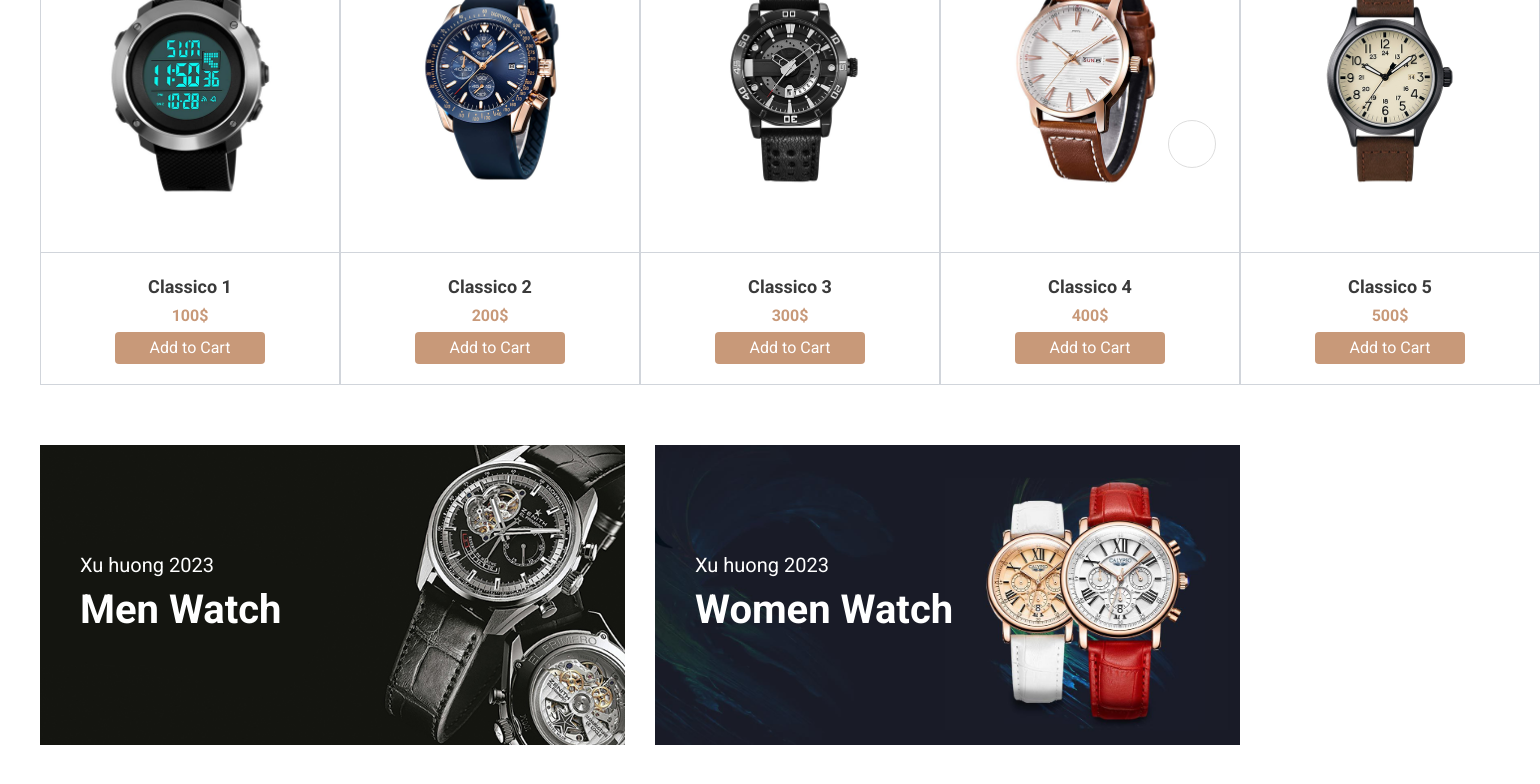
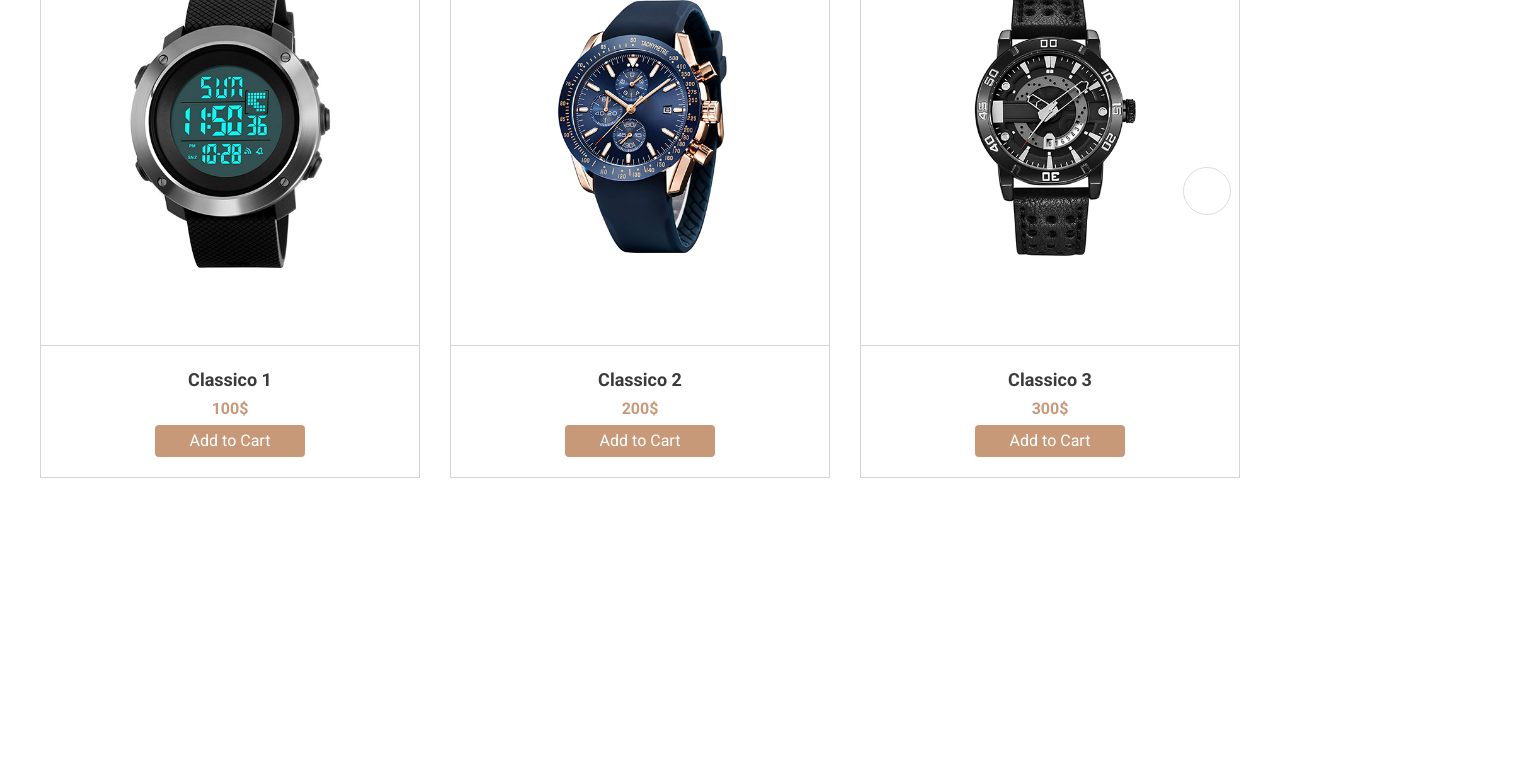
Before and after one commit to longdev95/watchstore, a React (Vite) app: page / in a window 1280 px wide. Shown: the part 1364-2148 px from the top of the page, 1540 px wide, since content can reach past the window. Before the commit the page ends 2109 px from the top, so only its background shows below. Built offline with nearby package versions, Linux system fonts and the light colour scheme.

Commit message:
fixed transition bestSeller Component

```diff
--- a/src/components/Carousel/Carousel.jsx
+++ b/src/components/Carousel/Carousel.jsx
@@ -72,14 +72,14 @@ const Carousel = (props) => {
               classes[`show-${show}`]
             }`}
             style={{
-              transform: `translateX(-${currentIndex * (100 / show)}%)`,
+              transform: `translateX(-${currentIndex * 100}%)`,
             }}
           >
             {children}
           </div>
         </div>
 
-        {currentIndex < length - 1 && (
+        {currentIndex < length - show && (
           <button
             onClick={next}
             className={`${classes.arrow} ${classes[`arrow-right`]}`}
--- a/src/components/Carousel/Carousel.module.scss
+++ b/src/components/Carousel/Carousel.module.scss
@@ -1,9 +1,9 @@
 .carousel-container {
-  @apply flex flex-row w-[100%];
+  @apply w-[100%] h-[100%] overflow-hidden;
 }
 
 .carousel-wrapper {
-  @apply flex justify-center flex-row w-[100%] relative;
+  @apply w-[100%] h-[100%] relative;
 }
 
 .carousel-content-wrapper {
@@ -11,7 +11,7 @@
 }
 
 .carousel-content {
-  @apply flex transition-all duration-300 ease-linear;
+  @apply flex flex-row flex-nowrap transition-all duration-300 ease-linear;
 
   * {
     @apply w-[100%] shrink-0 grow;
@@ -39,7 +39,7 @@
 }
 
 .arrow {
-  @apply absolute z-10 top-[50%] translate-y-[-50%] w-12 h-12 rounded-3xl bg-white border border-[#ddd];
+  @apply absolute z-10 top-[50%] translate-y-[-50%] w-12 h-12 rounded-3xl bg-white border border-[#ddd] hover:border-[#c0c0c0] hover:bg-primary-color hover:text-[#ddd] transition-colors duration-500;
 
   &-left {
     @apply left-6;
--- a/src/components/home/bestSeller/BestSeller.jsx
+++ b/src/components/home/bestSeller/BestSeller.jsx
@@ -8,11 +8,11 @@ import Carousel from "../../Carousel/Carousel";
 
 const BestSeller = () => {
   return (
-    <Card>
+    <Card classes="max-w-[1230px]">
       <div className={styles.title}>
         <h1>Best Seller in month</h1>
       </div>
-      <Carousel show={4}>
+      <Carousel show={3}>
         {bestSellerData.map((item) => {
           return <BestSellerItem key={item.id} item={item} />;
         })}
--- a/src/components/home/bestSeller/BestSeller.module.scss
+++ b/src/components/home/bestSeller/BestSeller.module.scss
@@ -1,3 +1,3 @@
 .title {
-  @apply font-bold text-[26px] pb-[15px] leading-8;
+  @apply font-bold text-[26px] pb-[15px] pl-[15px] leading-8;
 }
--- a/src/components/home/bestSeller/BestSellerItem.jsx
+++ b/src/components/home/bestSeller/BestSellerItem.jsx
@@ -7,7 +7,7 @@ const BestSellerItem = ({ item }) => {
   return (
     <div className={`${styles[`wrapper-item`]} group`}>
       <div className={styles[`item`]}>
-        <div className={styles.item}>
+        <div className={styles[`item-image`]}>
           <img src={item.path} alt="best-seller-img" />
         </div>
         <div className={styles.content}>
--- a/src/components/home/bestSeller/BestSellerItem.module.scss
+++ b/src/components/home/bestSeller/BestSellerItem.module.scss
@@ -1,5 +1,9 @@
 .wrapper-item {
-  @apply border border-gray-300 cursor-pointer relative;
+  @apply w-[100%] px-[15px] cursor-pointer relative;
+}
+
+.item {
+  @apply border border-gray-300;
 }
 
 .content {
@@ -18,10 +22,6 @@
   }
 }
 
-// .favorite {
-//   @apply absolute top-0 left-0 w-5 h-5 rounded-[50%] border border-[#c0c0c0] text-[#c0c0c0] opacity-0 transition-opacity duration-500 ease-in-out hover:bg-[#b20000] hover:text-white hover:border-[#b20000];
-// }
-
 .favorite {
-  @apply absolute top-0 right-0 z-20 mt-3 mr-3 py-2 rounded-[50%] max-w-[50px] border border-[#c0c0c0] text-[#c0c0c0] opacity-0 transition-opacity duration-500 ease-in-out hover:bg-[#b20000] hover:text-white hover:border-[#b20000];
+  @apply absolute top-0 right-0 z-20 mt-3 mr-7 py-2 rounded-[50%] max-w-[50px] border border-[#c0c0c0] text-[#c0c0c0] opacity-0 transition-opacity duration-500 ease-in-out hover:bg-[#b20000] hover:text-white hover:border-[#b20000];
 }
--- a/src/components/home/trend/Trend.jsx
+++ b/src/components/home/trend/Trend.jsx
@@ -2,15 +2,26 @@ import React from "react";
 import Card from "../../../helper/Card";
 import styles from "./Trend.module.scss";
 
-function Trend() {
+function Trend(props) {
+  console.log("Trend is rendering");
+
+  const img = props.img;
+
+  const imagePath1 = `src/assets/trend/trend-${img[0]}.jpg`;
+  const imagePath2 = `src/assets/trend/trend-${img[1]}.jpg`;
+
+  const classImage01 = `bg-[url(src/assets/trend/trend-${img[0]}.jpg)]`;
+  const classImage02 = `bg-[url(${imagePath2})]`;
+
   return (
     <Card>
       <section className={styles[`trend-container`]}>
         <div className={styles[`trend`]}>
           <div className={`${styles[`trend-img`]} group`}>
             <div
-              className={`bg-[url('/src/assets/trend/trend-1.jpg')] group-hover:scale-110 duration-700
-              ${styles[`trend-img-bg`]}`}
+              className={`group-hover:scale-110 duration-700
+              ${styles[`trend-img-bg`]}
+              ${classImage01}`}
             ></div>
           </div>
           <div className={styles[`trend-content`]}>
@@ -22,8 +33,9 @@ function Trend() {
         <div className={styles[`trend`]}>
           <div className={`${styles[`trend-img`]} group`}>
             <div
-              className={`bg-[url('/src/assets/trend/trend-2.jpg')] group-hover:scale-110 duration-700
-              ${styles[`trend-img-bg`]}`}
+              className={`group-hover:scale-110 duration-700
+              ${styles[`trend-img-bg`]}
+              ${classImage02}`}
             ></div>
           </div>
           <div className={styles[`trend-content`]}>
--- a/src/helper/Card.jsx
+++ b/src/helper/Card.jsx
@@ -1,7 +1,11 @@
-function Card(props) {
+function Card({ classes, children }) {
   return (
-    <div className="bg-white max-w-[1200px] mt-[60px] mx-auto ">
-      {props.children}
+    <div
+      className={`bg-white max-w-[1200px] mt-[60px] mx-auto ${
+        classes ? classes : ""
+      }`}
+    >
+      {children}
     </div>
   );
 }
--- a/src/pages/Home.jsx
+++ b/src/pages/Home.jsx
@@ -5,14 +5,15 @@ import Slider from "../components/home/slider/Slider";
 import Trend from "../components/home/trend/Trend";
 
 function Home() {
+  console.log("Home is rendering");
   return (
     <div className="home-container relative h-[100vh] w-[100%]">
       <Header />
       <main className="home-wrapper w-[100%] top-[100px] desktop:top-[200px] tablet:top-[200px]">
         <Slider />
-        <Trend />
+        <Trend img={[1, 2]} />
         <BestSeller />
-        <Trend />
+        <Trend img={[3, 4]} />
       </main>
     </div>
   );
```
Also changed, not shown: src/assets/trend/trend-3.jpg (added), src/assets/trend/trend-4.jpg (added).
